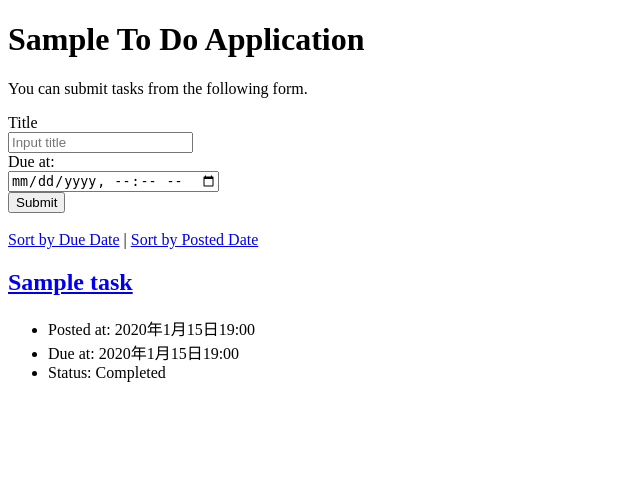
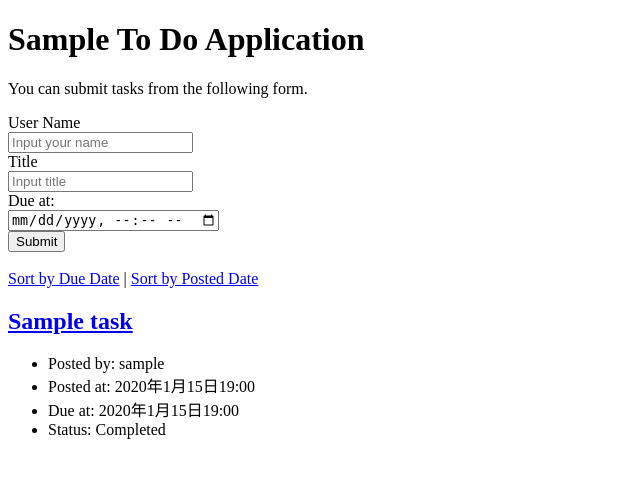
Before and after one commit to Enoki8/django-test-exercise, a Django app: page / in a window 1280 px wide. Shown: the top 478 px of the page, without its empty margins (0-640 px from the left). Run offline with Django 5.2, Linux system fonts and the light colour scheme; tables that the repository leaves empty hold one stand-in row (values such as "Sample post").

Commit message:
ユーザ名の追加

```diff
--- a/todo/models.py
+++ b/todo/models.py
@@ -6,6 +6,7 @@ from django.utils import timezone
 
 class Task(models.Model):
     title = models.CharField(max_length=100)
+    user_name = models.CharField(max_length=100, default="unknoen")
     completed = models.BooleanField(default=False)
     posted_at = models.DateTimeField(default=timezone.now)
     due_at = models.DateTimeField(null=True, blank=True)
--- a/todo/templates/todo/index.html
+++ b/todo/templates/todo/index.html
@@ -13,6 +13,10 @@
     <p>You can submit tasks from the following form.</p>
     <form action="{% url 'index' %}" method="post">
         {% csrf_token %}
+        <div>
+            <label for="userNameInput">User Name</label><br>
+            <input id="userNameInput" name="user_name" type="text" placeholder="Input your name">
+        </div>
         <div>
             <label for="titleInput">Title</label><br>
             <input id="titleInput" name="title" type="text" placeholder="Input title">
@@ -36,6 +40,7 @@
     <div class="text">
         <h2><a href="{% url 'detail' task.id %}">{{ task.title }}</a></h2>
         <ul>
+            <li>Posted by: {{ task.user_name }}</li>
             <li>Posted at: {{ task.posted_at }}</li>
             {% if task.due_at %}
             <li>Due at: {{ task.due_at }}</li>
--- a/todo/views.py
+++ b/todo/views.py
@@ -9,6 +9,7 @@ def index(request):
     if request.method == 'POST':
         task = Task(
             title=request.POST['title'],
+            user_name=request.POST['user_name'],
             due_at=make_aware(parse_datetime(request.POST['due_at']))
         )
         task.save()
```
Also changed, not shown: todo/migrations/0002_task_user_name.py (added).
